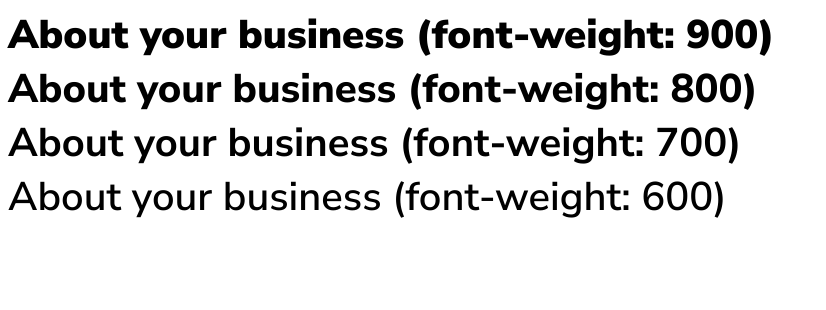
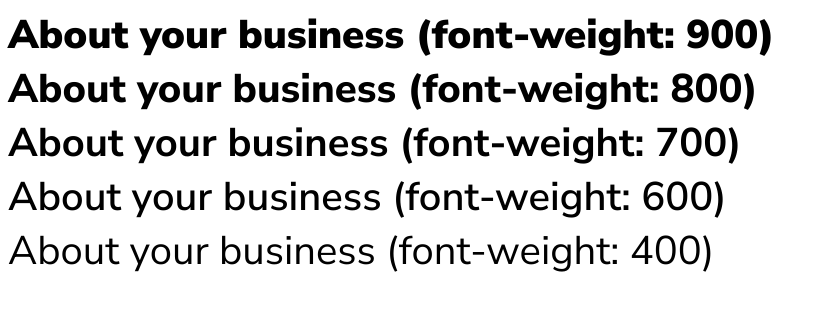
Before and after one commit to shchukin/nunito, a plain HTML site: page index.html in a window 1280 px wide. Shown: the whole page, without its empty margins (0-826 px from the left). Drawn offline with Linux system fonts and the light colour scheme.

Commit message:
400 weight

```diff
--- a/index.html
+++ b/index.html
@@ -12,6 +12,8 @@
     <style>
         body {
             font-family: "Nunito Sans", sans-serif;
+            -moz-osx-font-smoothing: grayscale;
+            -webkit-font-smoothing: antialiased;
             font-size: 40px;
         }
 
@@ -30,6 +32,10 @@
         .w600 {
             font-weight: 600;
         }
+
+        .w400 {
+            font-weight: 400;
+        }
     </style>
 
 </head>
@@ -39,6 +45,7 @@
     <div class="w800">About your business (font-weight: 800)</div>
     <div class="w700">About your business (font-weight: 700)</div>
     <div class="w600">About your business (font-weight: 600)</div>
+    <div class="w400">About your business (font-weight: 400)</div>
 
 
 
```
